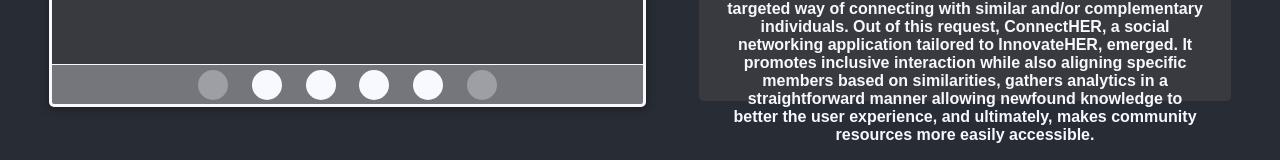
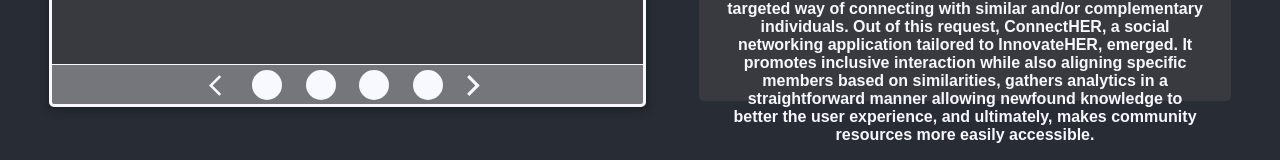
Before and after one commit to Chase-Simmons/Portfolio, a React (Create React App) app: page / in a window 1280 px wide. Shown: the part 1088-1248 px from the top of the page. Built offline with nearby package versions, Linux system fonts and the light colour scheme; the HTML template or start-up script is replaced by a standard one.

Commit message:
add mui, setup click arrows

```diff
--- a/package.json
+++ b/package.json
@@ -3,6 +3,8 @@
   "version": "0.1.0",
   "private": true,
   "dependencies": {
+    "@material-ui/core": "^4.11.4",
+    "@material-ui/icons": "^4.11.2",
     "@testing-library/jest-dom": "^5.12.0",
     "@testing-library/react": "^11.2.6",
     "@testing-library/user-event": "^12.8.3",
--- a/src/components/works/works.css
+++ b/src/components/works/works.css
@@ -54,20 +54,14 @@
   border-radius: 50%;
 }
 .works-display-next-left {
-  margin: 0 2%;
-  width: 30px;
-  height: 30px;
-  background-color: #f8f8ff50;
+  margin: 0 1%;
   border-radius: 50%;
 }
 .works-display-next-left:hover {
   cursor: pointer;
 }
 .works-display-next-right {
-  margin: 0 2%;
-  width: 30px;
-  height: 30px;
-  background-color: #f8f8ff50;
+  margin: 0 1%;
   border-radius: 50%;
 }
 .works-display-next-right:hover {
--- a/src/components/works/works.js
+++ b/src/components/works/works.js
@@ -1,7 +1,9 @@
 import React, { Component } from 'react';
 import navCoords from '../navbar/navcoords';
+import worksDetails from './worksdetails';
 
-import worksDetails from './worksdetails';
+import ArrowBackIosIcon from '@material-ui/icons/ArrowBackIos';
+import ArrowForwardIosIcon from '@material-ui/icons/ArrowForwardIos';
 
 import './works.css';
 
@@ -45,18 +47,20 @@
               <div className="works-display-container">
                 <div className="works-display"></div>
                 <div className="works-display-knob-container">
-                  <div
+                  <ArrowBackIosIcon
                     className="works-display-next-left"
                     onClick={this.onClickLeft}
-                  ></div>
+                    style={{ color: '#f8f8ff', fontSize: 25 }}
+                  />
                   <div className="works-display-knob" />
                   <div className="works-display-knob" />
                   <div className="works-display-knob" />
                   <div className="works-display-knob" />
-                  <div
+                  <ArrowForwardIosIcon
                     className="works-display-next-right"
                     onClick={this.onClickRight}
-                  ></div>
+                    style={{ color: '#f8f8ff', fontSize: 25 }}
+                  />
                 </div>
               </div>
             </div>
```
Also changed, not shown: 1 other file (tests, documents, lock files or other folders).
